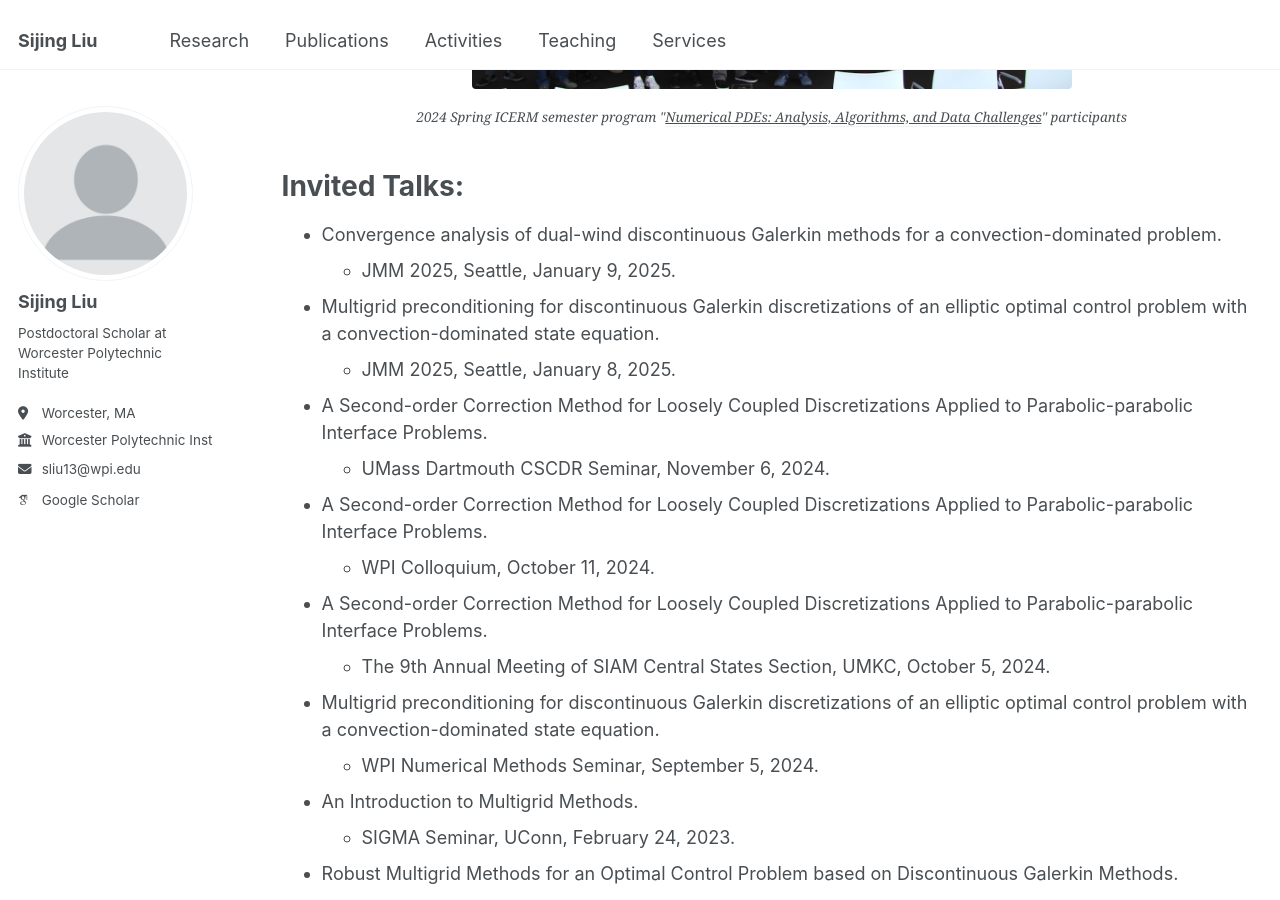
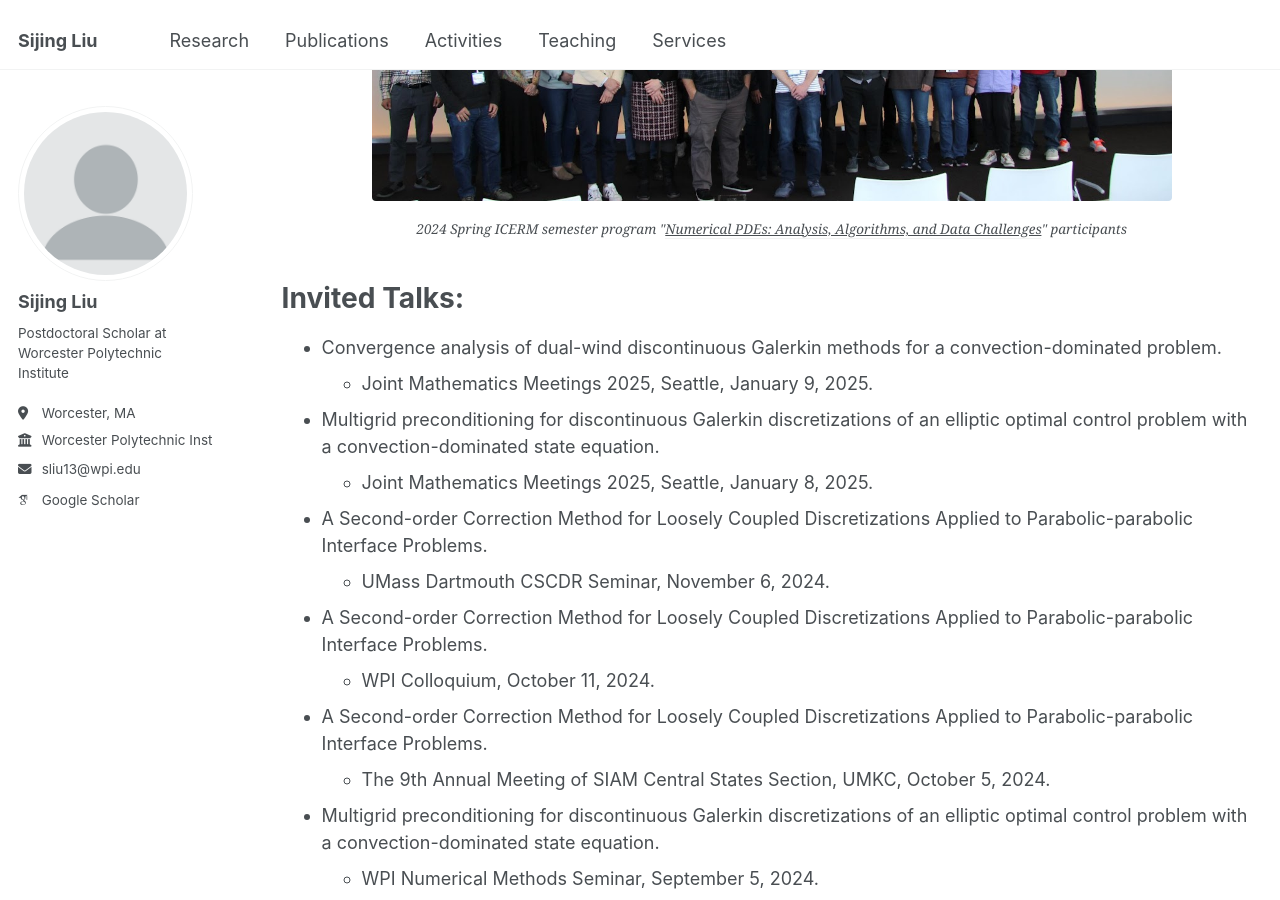
Before and after one commit to sijingliu/sijingliu.github.io, a Jekyll site: the page built from _pages/activities.md, in a window 1280 px wide and 900 px high, scrolled down 433 px. Built offline with Jekyll 4.4.1, drawn with Linux system fonts in a browser that asks for light colours; some web fonts are replaced.

Commit message:
homepage21

```diff
--- a/_pages/activities.md
+++ b/_pages/activities.md
@@ -10,7 +10,7 @@ author_profile: true
 
 <div style="text-align: center;">
   <figure style="display: inline-block; text-align: center;">
-    <img src="/images/icerm.jpg" alt="Research Image" style="width: 130%; max-width: 600px;"/>
+    <img src="/images/icerm.jpg" alt="Research Image" style="width: 130%; max-width: 800px;"/>
     <figcaption style="text-align: center; font-style: italic;">2024 Spring ICERM semester program "<a href="https://icerm.brown.edu/program/semester_program/sp-s24" target="_blank">Numerical PDEs: Analysis, Algorithms, and Data Challenges</a>" participants</figcaption>
   </figure>
 </div>
@@ -20,10 +20,10 @@ Invited Talks:
 ======
 
 * Convergence analysis of dual-wind discontinuous Galerkin methods for a convection-dominated problem.
-  * JMM 2025, Seattle, January 9, 2025.
+  * Joint Mathematics Meetings 2025, Seattle, January 9, 2025.
 
 * Multigrid preconditioning for discontinuous Galerkin discretizations of an elliptic optimal control problem with a convection-dominated state equation.
-  * JMM 2025, Seattle, January 8, 2025.
+  * Joint Mathematics Meetings 2025, Seattle, January 8, 2025.
 
 * A Second-order Correction Method for Loosely Coupled Discretizations Applied to Parabolic-parabolic Interface Problems.
   * UMass Dartmouth CSCDR Seminar, November 6, 2024.
```
